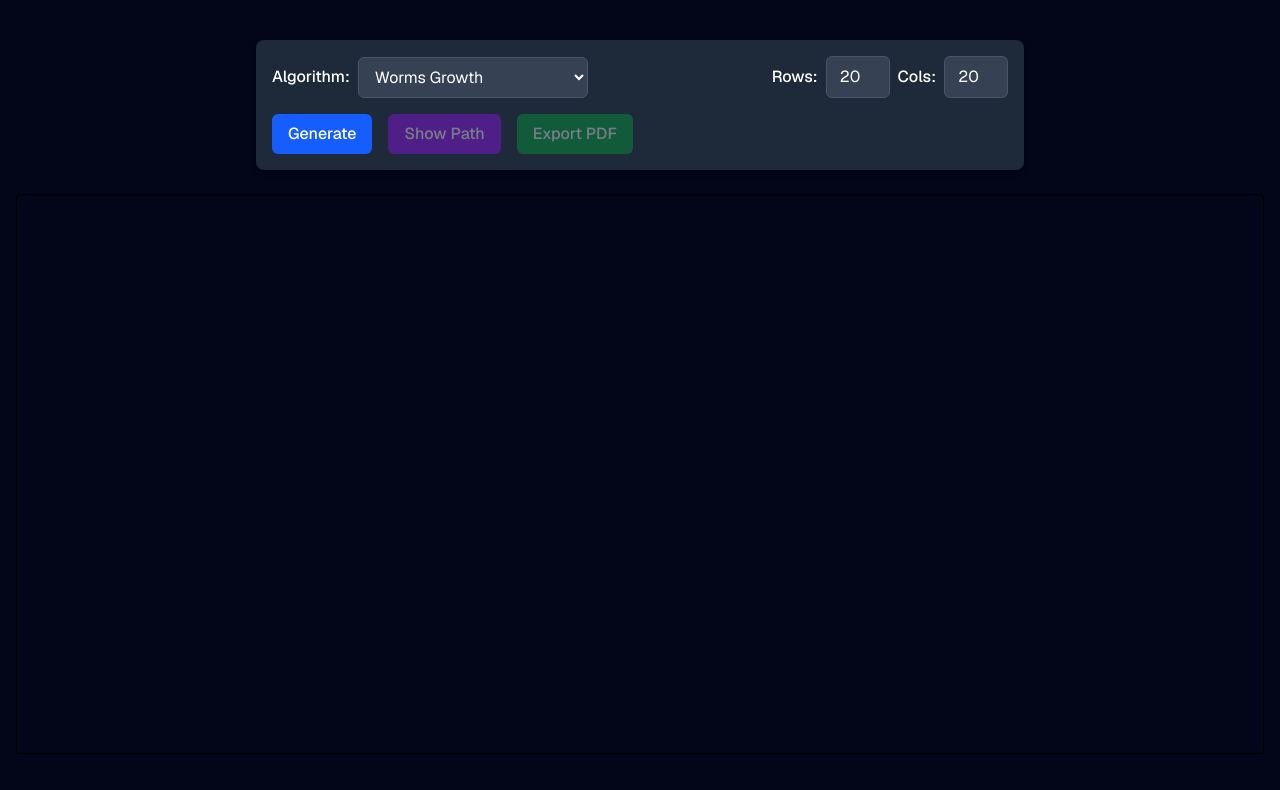
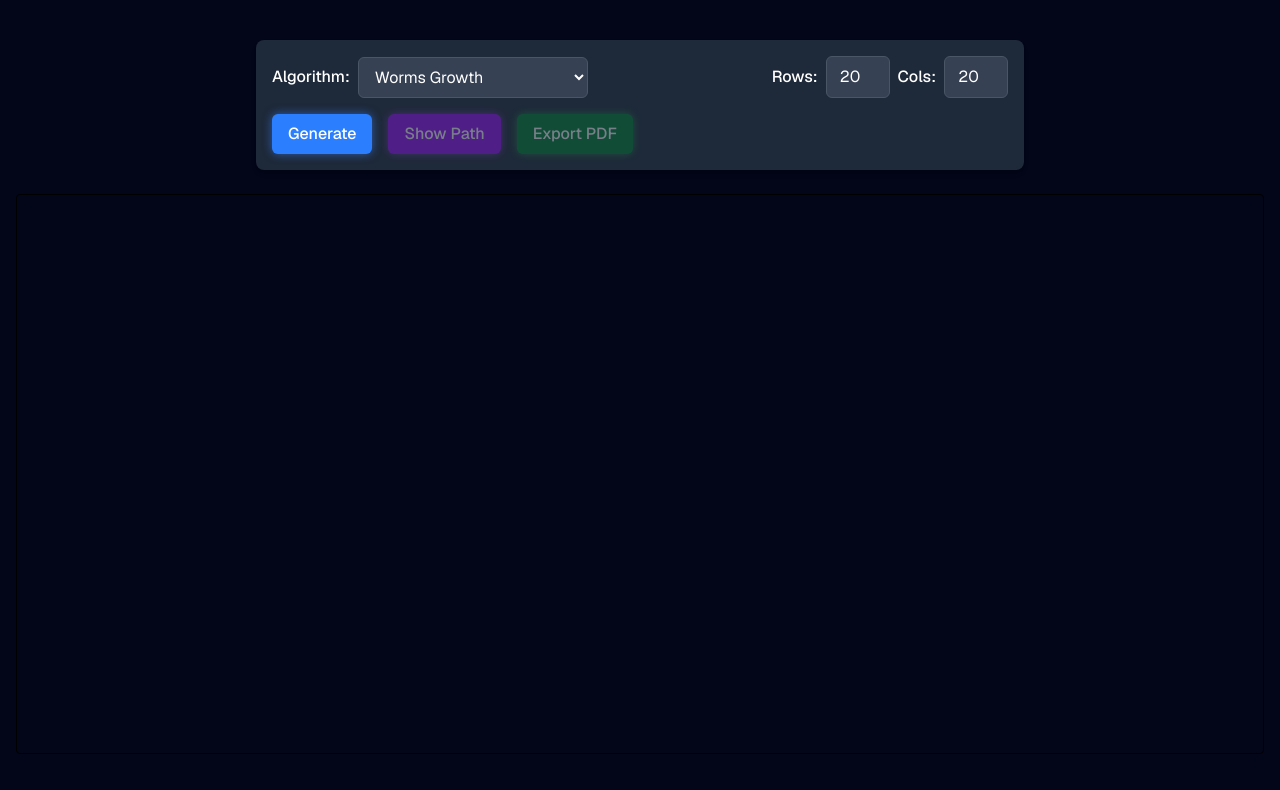
Before and after one commit to sebast825/maze-lab, a Next.js app: page / in a window 1280 px wide. Shown: the top 790 px of the page. Built offline with nearby package versions, Linux system fonts and the light colour scheme.

Commit message:
refactir(color variants): neon

```diff
--- a/src/components/themes.ts
+++ b/src/components/themes.ts
@@ -1,12 +1,12 @@
 // Style maps defined outside to prevent re-allocation on every render
 export const colorVariants = {
-  orange: "bg-orange-600 hover:bg-orange-700 text-white",
-  red: "bg-red-600 hover:bg-red-700 text-white",
-  slate: "bg-slate-600 hover:bg-slate-700 text-white",
-  rose: "bg-rose-600 hover:bg-rose-700 text-white",
-  blue: "bg-blue-600 hover:bg-blue-700 text-white",
-  purple: "bg-purple-600 hover:bg-purple-700 text-white",
-  green: "bg-green-600 hover:bg-green-700 text-white",
+  orange: "bg-orange-500 hover:bg-orange-400 text-white shadow-[0_0_10px_rgba(249,115,22,0.6)] hover:shadow-[0_0_15px_rgba(249,115,22,0.8)]",
+  red: "bg-red-500 hover:bg-red-400 text-white shadow-[0_0_10px_rgba(239,68,68,0.6)] hover:shadow-[0_0_15px_rgba(239,68,68,0.8)]",
+  slate: "bg-slate-400 hover:bg-slate-300 text-slate-950 shadow-[0_0_10px_rgba(148,163,184,0.4)] hover:shadow-[0_0_15px_rgba(148,163,184,0.6)]",
+  rose: "bg-rose-500 hover:bg-rose-400 text-white shadow-[0_0_10px_rgba(244,63,94,0.6)] hover:shadow-[0_0_15px_rgba(244,63,94,0.8)]",
+  blue: "bg-blue-500 hover:bg-blue-400 text-white shadow-[0_0_10px_rgba(59,130,246,0.6)] hover:shadow-[0_0_15px_rgba(59,130,246,0.8)]",
+  purple: "bg-purple-600 hover:bg-purple-500 text-white shadow-[0_0_10px_rgba(168,85,247,0.6)] hover:shadow-[0_0_15px_rgba(168,85,247,0.8)]",
+  green: "bg-green-700 hover:bg-green-600 text-white shadow-[0_0_10px_rgba(34,197,94,0.6)] hover:shadow-[0_0_15px_rgba(34,197,94,0.8)]",
 };
 
 export const sizeVariants = {
```
